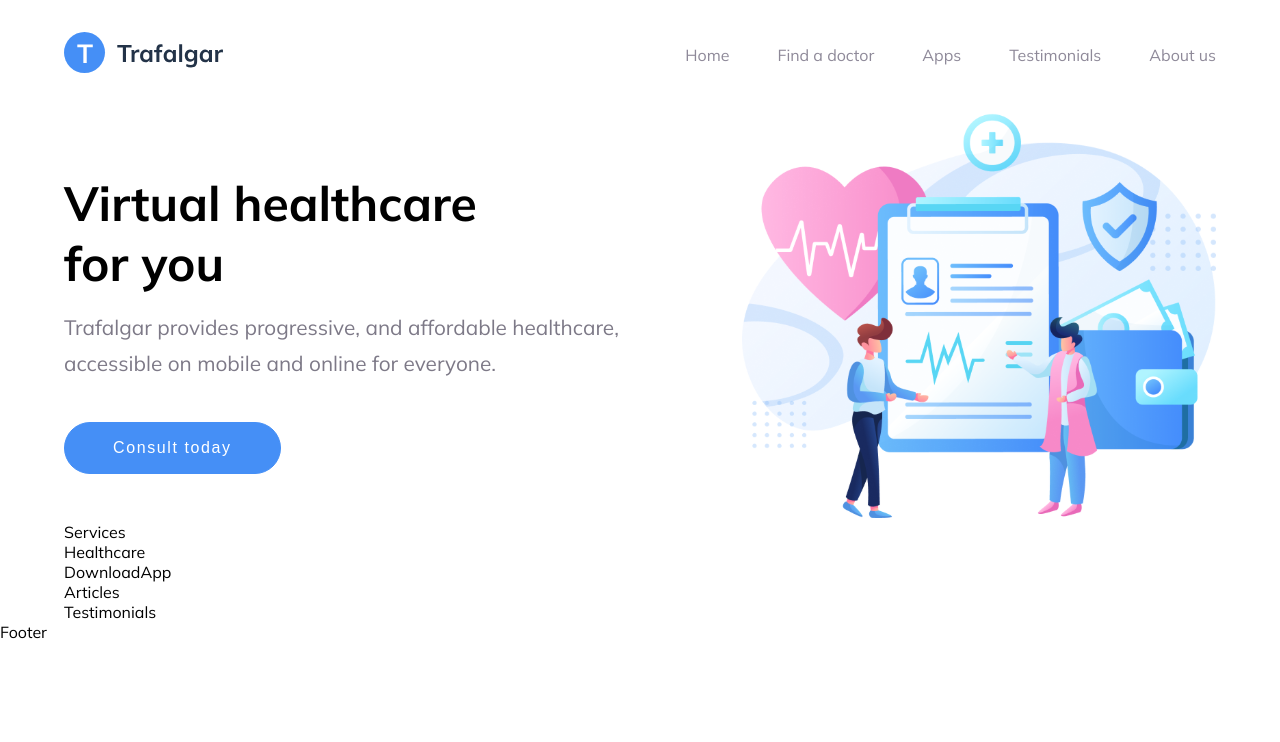
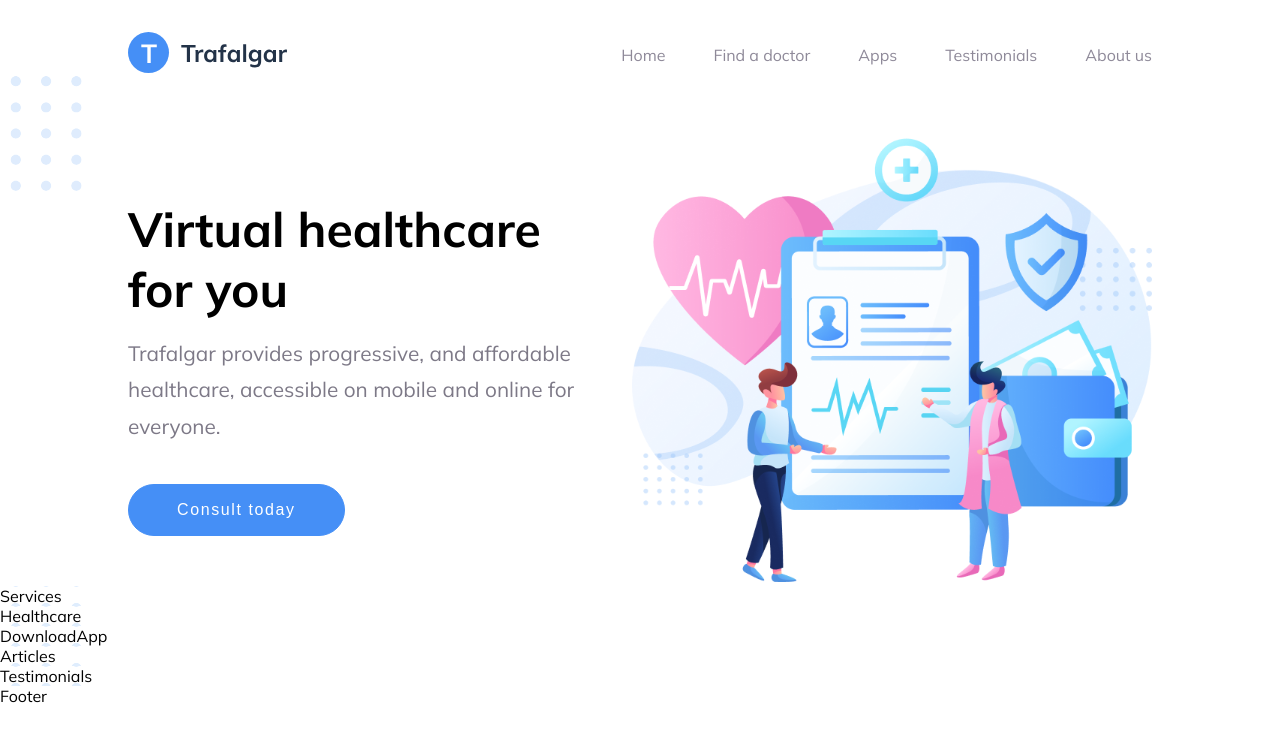
Before and after one commit to TeNeBiT-eng/Trafalgar-virtual-healthcare-landing-page, a React (Create React App) app: page / in a window 1280 px wide. Shown: the top 742 px of the page. Built offline with nearby package versions, Linux system fonts and the light colour scheme.

Commit message:
header and section1

```diff
--- a/src/App.css
+++ b/src/App.css
@@ -6,8 +6,10 @@
   list-style: none;
 }
 main {
-  width: 90%;
-  margin: 0 auto;
+  background-image: url(./asset/svg/trafalgarelement.svg);
+  background-repeat: no-repeat;
+  background-position: 0% 10%;
+  /* z-index: 1; */
 }
 p {
   color: #7d7987;
@@ -31,6 +33,8 @@ header {
   width: 100%;
 }
 nav {
+  width: 80%;
+  margin: 0 auto;
   display: flex;
   justify-content: space-between;
   align-items: center;
@@ -87,16 +91,19 @@ nav ul li a:hover::after {
   display: flex;
   /* column-gap: 2rem; */
   align-items: center;
+  width: 80%;
+  margin: 0 auto;
+  padding-top: 1.5rem;
 }
 .introHeading_Text {
   font-size: 3rem;
   font-weight: 700;
   color: black;
-  width: 70%;
+  width: 90%;
 }
 .introHeading_paragraph {
   line-height: 1.75;
-  width: 85%;
+  width: 89%;
 }
 .consultBtn {
 }
@@ -106,10 +113,10 @@ nav ul li a:hover::after {
 .consultBtn button:hover{
   background-color: transparent;
   color: #458ff6;
-  box-shadow: 5px 5px 10px;
+  /* box-shadow: 5px 5px 10px; */
 }
 .firstIllustration{
-
+  width: 100%;
 }
 .firstIllustration img{
   width: 100%;
```
